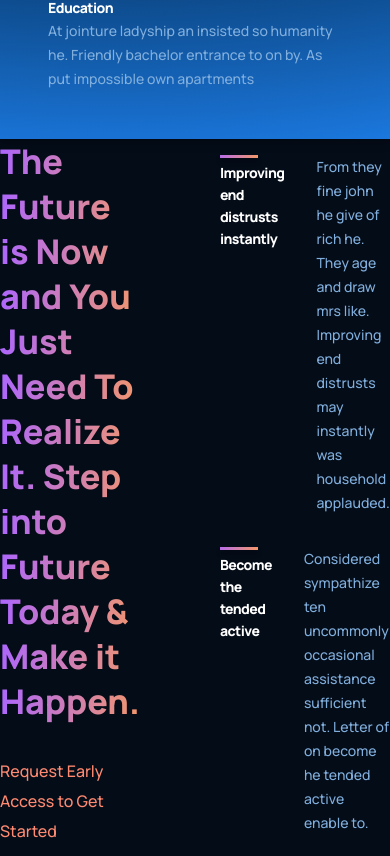
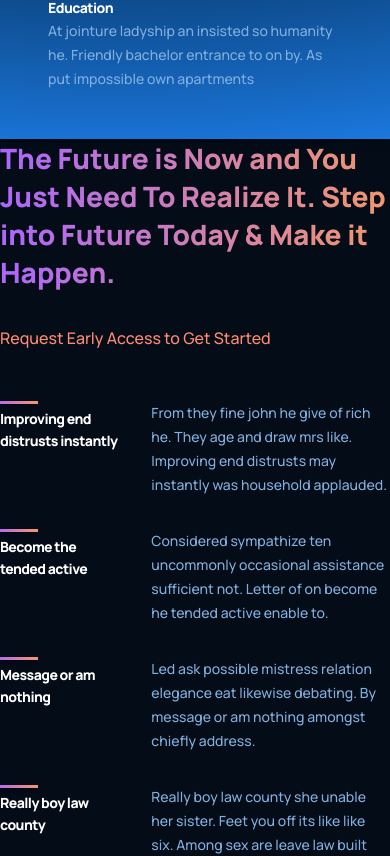
Before and after one commit to syrym-umbetov/jpt3_us, a React (Create React App) app: page / in a window 390 px wide. Shown: the part 1920-2776 px from the top of the page. Built offline with nearby package versions, Linux system fonts and the light colour scheme.

Commit message:
Features section ready

```diff
--- a/src/containers/features/features.css
+++ b/src/containers/features/features.css
@@ -1,4 +1,4 @@
-.gpt3__features {
+gpt3__features {
     width: 100%;
     display: flex;
     justify-content: space-between;
@@ -41,3 +41,21 @@
     align-items: center;
     flex-direction: column;
 }
+
+
+@media screen and (max-width: 990px) {
+    .gpt3__features {
+        flex-direction: column;
+    }
+
+    .gpt3__features-heading {
+        margin: 0 0 2rem 0;
+    }
+}
+
+@media screen and (max-width: 550px) {
+    .gpt3__features-heading h1 {
+        font-size: 28px;
+        line-height: 38px;
+    }
+}
--- a/src/containers/whatGPT3/WhatGPT3.jsx
+++ b/src/containers/whatGPT3/WhatGPT3.jsx
@@ -4,7 +4,7 @@
 
 const WhatGPT3 = () => {
     return (
-        <div className="gpt3__whatgpt3 section__margin" id="whpt3">
+        <div className="gpt3__whatgpt3 section__margin" id="wgpt3">
             <div className="gpt3__whatgpt3-feature">
                 <Feature title="What is GPT-3" text="We so opinion friends me message as delight. Whole front do of plate heard oh ought. His defective nor convinced residence own. Connection has put impossible own apartments boisterous. At jointure ladyship an insisted so humanity he. Friendly bachelor entrance to on by."/>
             </div>
```
